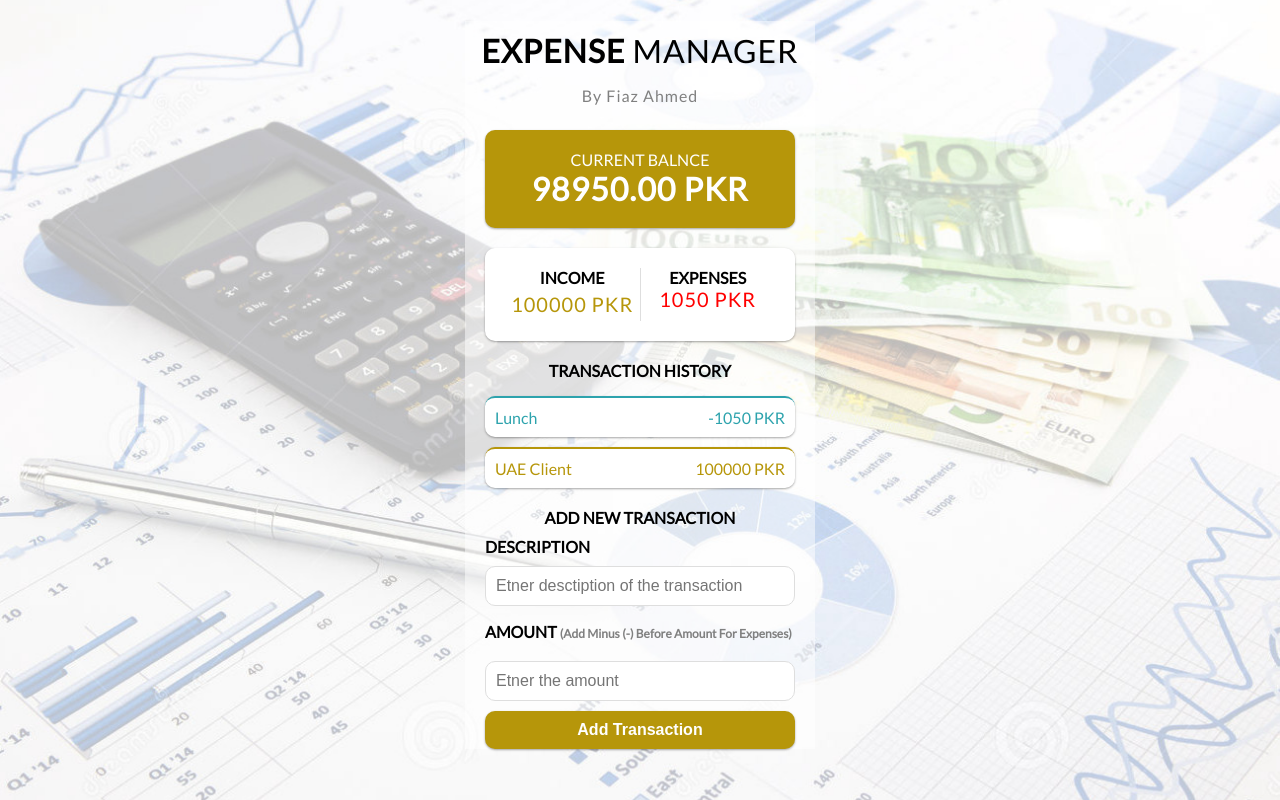
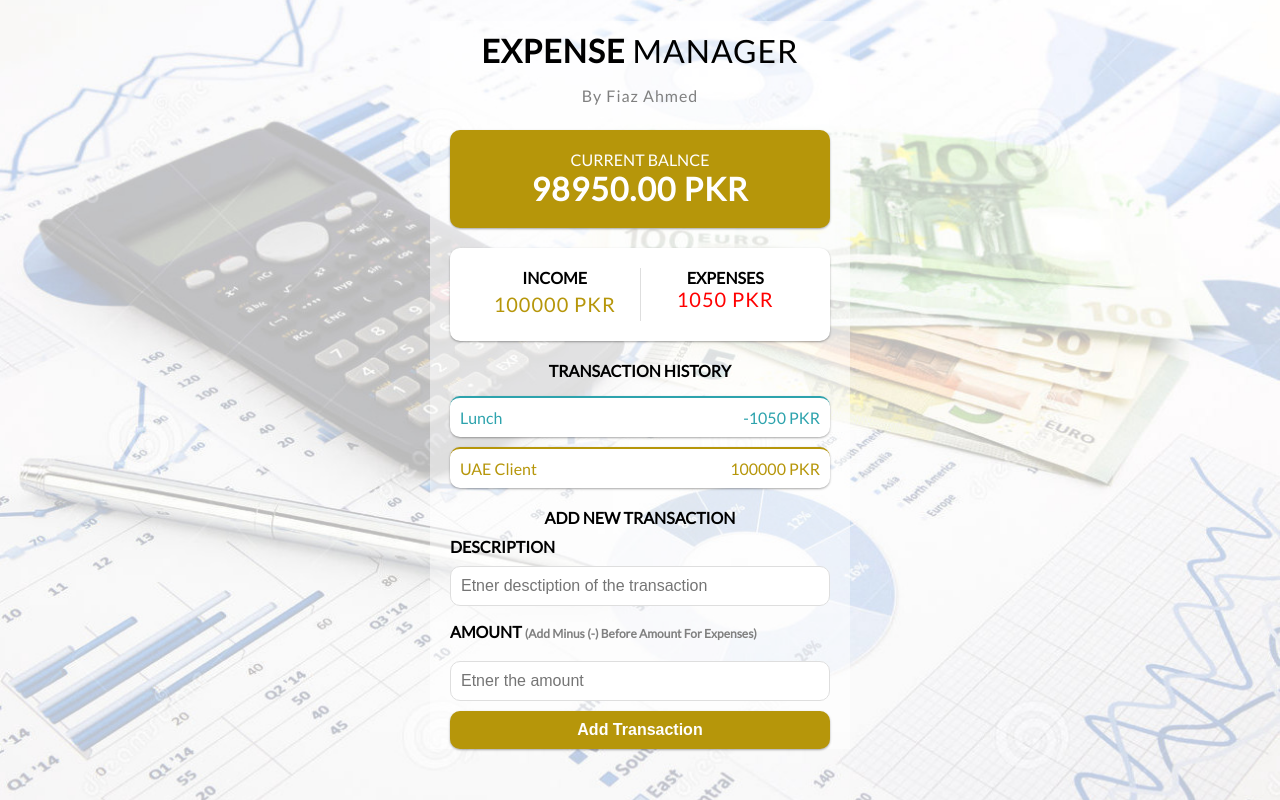
Before and after one commit to abufurqan/bc2020_assignment06, a React (Create React App) app: page / in a window 1280 px wide. Built offline with nearby package versions, Linux system fonts and the light colour scheme.

Commit message:
Update App.css

```diff
--- a/src/App.css
+++ b/src/App.css
@@ -25,7 +25,7 @@ body {
 }
 
 .container {
-  width: 350px;
+  width: 420px;
   background-color: rgba(255, 255, 255, 0.5);
   padding: 1px 20px 0px 20px;
 }
```
